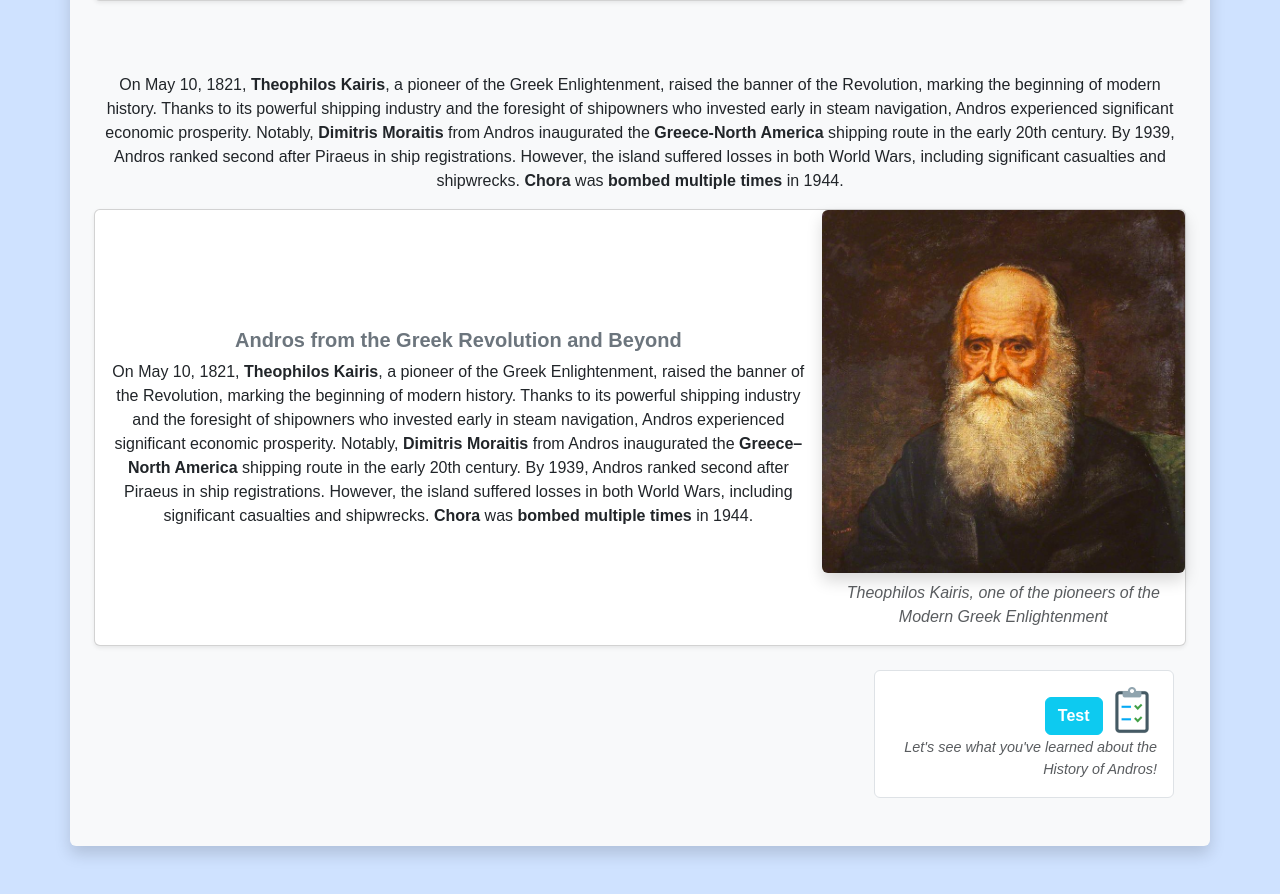
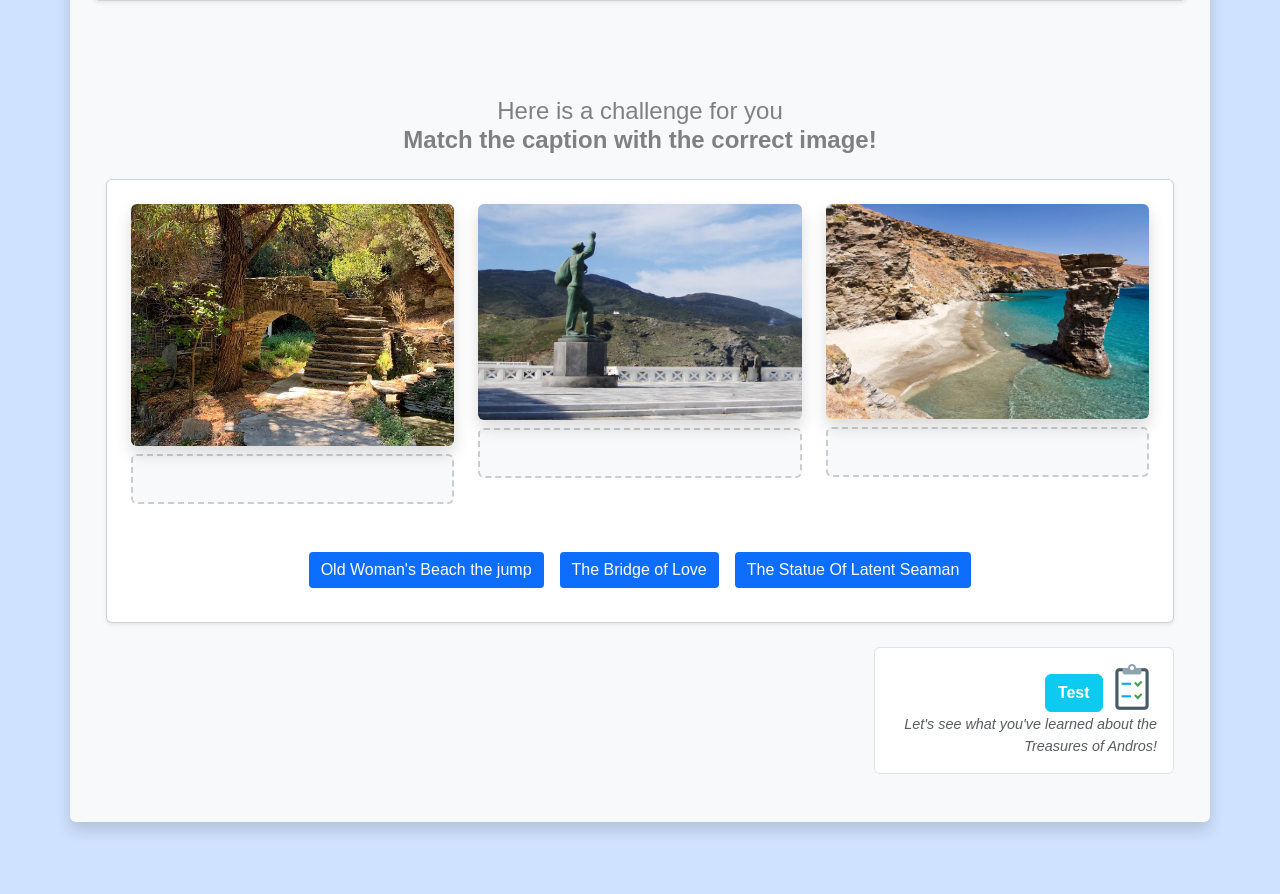
Before and after one commit to ThemisGon/Touring, a website: page treasures.html in a window 1280 px wide. Shown: the part 3334-4228 px from the top of the page. After the commit the page ends 4204 px from the top, so only its background shows below. Drawn offline with nearby package versions, Linux system fonts and the light colour scheme.

Commit message:
Finish Treasures Page

```diff
--- a/styles.css
+++ b/styles.css
@@ -113,3 +113,29 @@ body{
 .navbar-nav {
   gap: 32px;
 }
+
+/*Drag and Drop παιχνίδι */
+.drop-zone {
+      border: 2px dashed #ccc;
+      border-radius: 6px;
+      min-height: 50px;
+      padding: 10px;
+      margin-top: 10px;
+      background-color: #f8f9fa;
+    }
+    .draggable {
+      padding: 6px 12px;
+      background-color: #0d6efd;
+      color: white;
+      border-radius: 4px;
+      cursor: grab;
+      margin-bottom: 10px;
+    }
+    .drop-zone.correct {
+      border-color: green;
+      background-color: #d4edda;
+    }
+    .drop-zone.wrong {
+      border-color: red;
+      background-color: #f8d7da;
+    }
--- a/treasures.html
+++ b/treasures.html
@@ -176,33 +176,42 @@
 
                   </div>
                 </div>
-                <br><br>
+                <br>
 
-                <p>On May 10, 1821, <b>Theophilos Kairis</b>, a pioneer of the Greek Enlightenment, raised the banner of the Revolution, marking the beginning of modern history. Thanks to its powerful shipping industry and the foresight of shipowners who invested early in steam navigation, Andros experienced significant economic prosperity. Notably, <b>Dimitris Moraitis</b> from Andros inaugurated the <b>Greece-North America</b> shipping route in the early 20th century. By 1939, Andros ranked second after Piraeus in ship registrations. However, the island suffered losses in both World Wars, including significant casualties and shipwrecks. <b>Chora</b> was <b>bombed multiple times</b> in 1944.</p>
-                <div class="card mb-4 shadow-sm border-1 rounded">
-                  <div class="row g-0 align-items-center">
-                    <!-- Κείμενο αριστερά -->
-                    <div class="col-md-8">
-                      <div class="card-body">
-                        <h5 class="fw-bold text-secondary">Andros from the Greek Revolution and Beyond</h5>
-                        <p class="card-text">
-                          On May 10, 1821, <b>Theophilos Kairis</b>, a pioneer of the Greek Enlightenment, raised the banner of the Revolution,
-                          marking the beginning of modern history. Thanks to its powerful shipping industry and the foresight of shipowners who invested
-                          early in steam navigation, Andros experienced significant economic prosperity. Notably, <b>Dimitris Moraitis</b> from Andros
-                          inaugurated the <b>Greece–North America</b> shipping route in the early 20th century. By 1939, Andros ranked second after
-                          Piraeus in ship registrations. However, the island suffered losses in both World Wars, including significant casualties and
-                          shipwrecks. <b>Chora</b> was <b>bombed multiple times</b> in 1944.
-                        </p>
-                      </div>
-                    </div>
+                <div class="container mt-5">
+  <h4 class="text-center mb-4" style="color: gray;">
+    Here is a challenge for you<br>
+    <b>Match the caption with the correct image!</b>
+  </h4>
 
-                    <!-- Εικόνα δεξιά -->
-                    <div class="col-md-4 text-center">
-                      <img src="images/kairis.jpg" class="img-fluid rounded shadow" alt="Greek Revolution Exhibit">
-                      <p class="text-center text-muted fst-italic mt-2">Theophilos Kairis, one of the pioneers of the Modern Greek Enlightenment</p>
-                    </div>
-                  </div>
-                </div>
+  <div class="card p-4 shadow-sm">
+
+    <!-- Εικόνες και περιοχές απόθεσης -->
+    <div class="row text-center">
+      <div class="col-md-4 mb-4">
+        <img src="images/bol1.jpg" class="img-fluid rounded shadow" alt="The Bridge of Love">
+        <div class="drop-zone mt-2" ondrop="drop(event)" ondragover="allowDrop(event)" data-expected="The Bridge of Love"></div>
+      </div>
+      <div class="col-md-4 mb-4">
+        <img src="images/an1.jpg" class="img-fluid rounded shadow" alt="The Statue Of Latent Seaman">
+        <div class="drop-zone mt-2" ondrop="drop(event)" ondragover="allowDrop(event)" data-expected="The Statue Of Latent Seaman"></div>
+      </div>
+      <div class="col-md-4 mb-4">
+        <img src="images/gp1.jpg" class="img-fluid rounded shadow" alt="Old Woman's Beach the jump">
+        <div class="drop-zone mt-2" ondrop="drop(event)" ondragover="allowDrop(event)" data-expected="Old Woman's Beach the jump"></div>
+      </div>
+    </div>
+
+    <!-- Λεζάντες προς μεταφορά -->
+    <div class="d-flex justify-content-center gap-3 flex-wrap mt-4">
+      <div class="draggable" draggable="true" ondragstart="drag(event)" id="Old Woman's Beach the jump">Old Woman's Beach the jump</div>
+      <div class="draggable" draggable="true" ondragstart="drag(event)" id="The Bridge of Love">The Bridge of Love</div>
+      <div class="draggable" draggable="true" ondragstart="drag(event)" id="The Statue Of Latent Seaman">The Statue Of Latent Seaman</div>
+    </div>
+
+  </div>
+</div>
+
 
                 <div class="container my-4">
                   <div class="d-flex justify-content-end">
@@ -210,7 +219,7 @@
                       <button style="color: white;" type="button" class="btn btn-info mt-2" onclick="nextSlide()"><b>Test</b></button>
                       <img src="images/quiz.png" alt="Quiz icon" style="width: 50px;">
                       <p class="text-muted fst-italic mb-0" style="font-size: 0.9rem;">
-                        Let's see what you've learned about the History of Andros!
+                        Let's see what you've learned about the Treasures of Andros!
                       </p>
                     </div>
                   </div>
@@ -239,8 +248,72 @@
           document.getElementById("caption").innerText = slides[currentIndex].caption;
           };
         };
+
+      function allowDrop(ev) {
+    ev.preventDefault();
+  }
+
+  function drag(ev) {
+    ev.dataTransfer.setData("text", ev.target.id);
+  }
+
+  function drop(ev) {
+    ev.preventDefault();
+    const draggedId = ev.dataTransfer.getData("text");
+    const dropZone = ev.target;
+
+    if (dropZone.classList.contains("drop-zone") && dropZone.children.length === 0) {
+      const expected = dropZone.getAttribute("data-expected");
+
+      const draggedElement = document.getElementById(draggedId);
+      dropZone.appendChild(draggedElement);
+
+      if (draggedId === expected) {
+        dropZone.classList.add("correct");
+        dropZone.classList.remove("wrong");
+      } else {
+        dropZone.classList.add("wrong");
+        dropZone.classList.remove("correct");
+      }
+
+      checkAllCorrect();
+
+    }
+  }
+  function checkAllCorrect() {
+    const dropZones = document.querySelectorAll('.drop-zone');
+    let allCorrect = true;
+
+    dropZones.forEach(zone => {
+      const expected = zone.getAttribute('data-expected');
+      const actual = zone.children[0]?.id;
+      if (expected !== actual) {
+        allCorrect = false;
+      }
+    });
+
+    if (allCorrect) {
+      launchConfetti();
+    }
+  }
+
+  function launchConfetti() {
+    const duration = 2 * 1000;
+    const animationEnd = Date.now() + duration;
+    const defaults = { startVelocity: 25, spread: 360, ticks: 60, zIndex: 999 };
+
+    const interval = setInterval(() => {
+      const timeLeft = animationEnd - Date.now();
+
+      if (timeLeft <= 0) return clearInterval(interval);
+
+      confetti(Object.assign({}, defaults, { origin: { x: 0.1, y: 0.5 } }));
+      confetti(Object.assign({}, defaults, { origin: { x: 0.9, y: 0.5 } }));
+    }, 200);
+  }
       </script>
 
+      <script src="https://cdn.jsdelivr.net/npm/canvas-confetti@1.6.0/dist/confetti.browser.min.js"></script>
       <script src="https://cdn.jsdelivr.net/npm/bootstrap@5.3.6/dist/js/bootstrap.bundle.min.js"></script>
     </body>
 </html>
```
